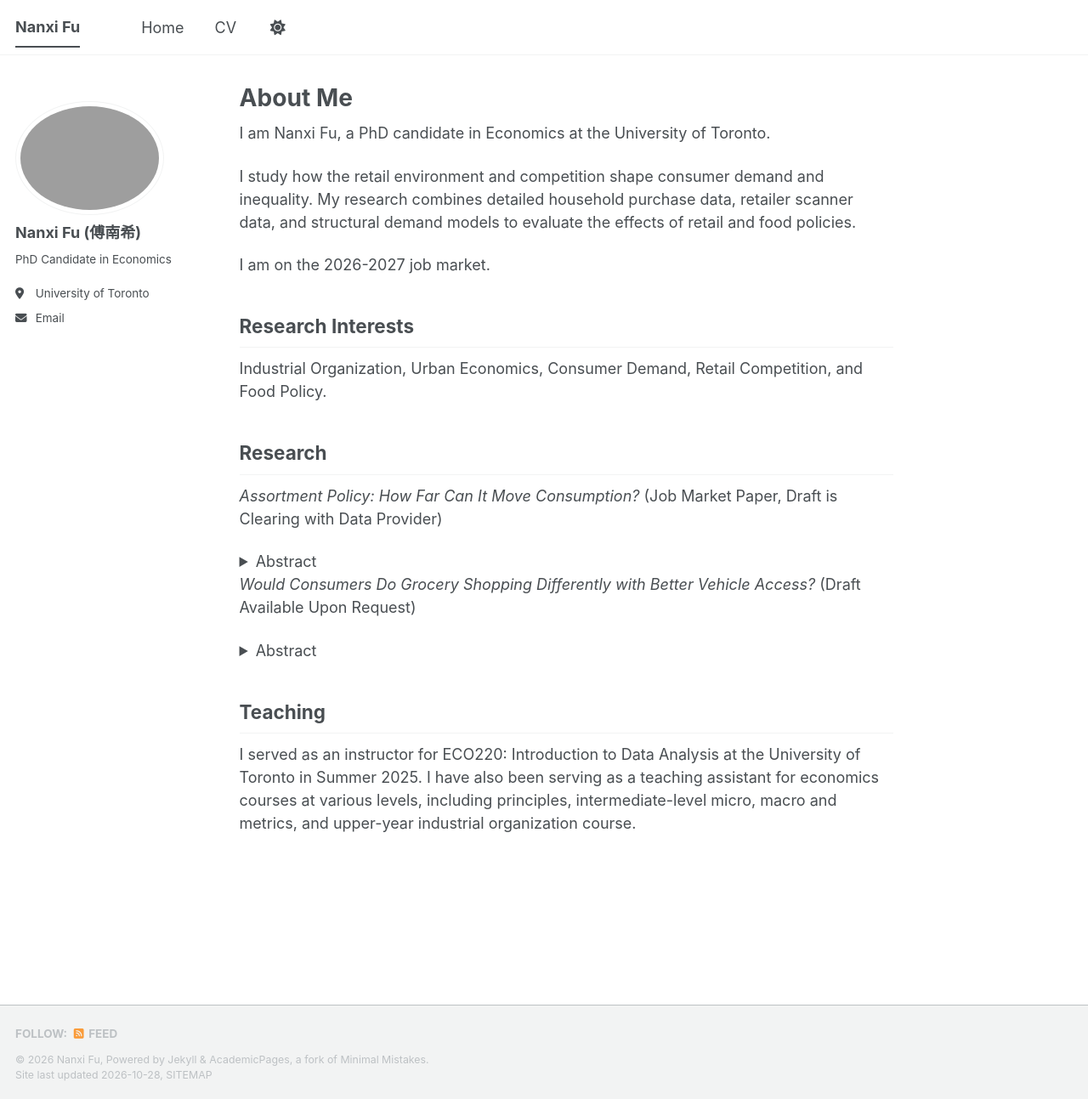
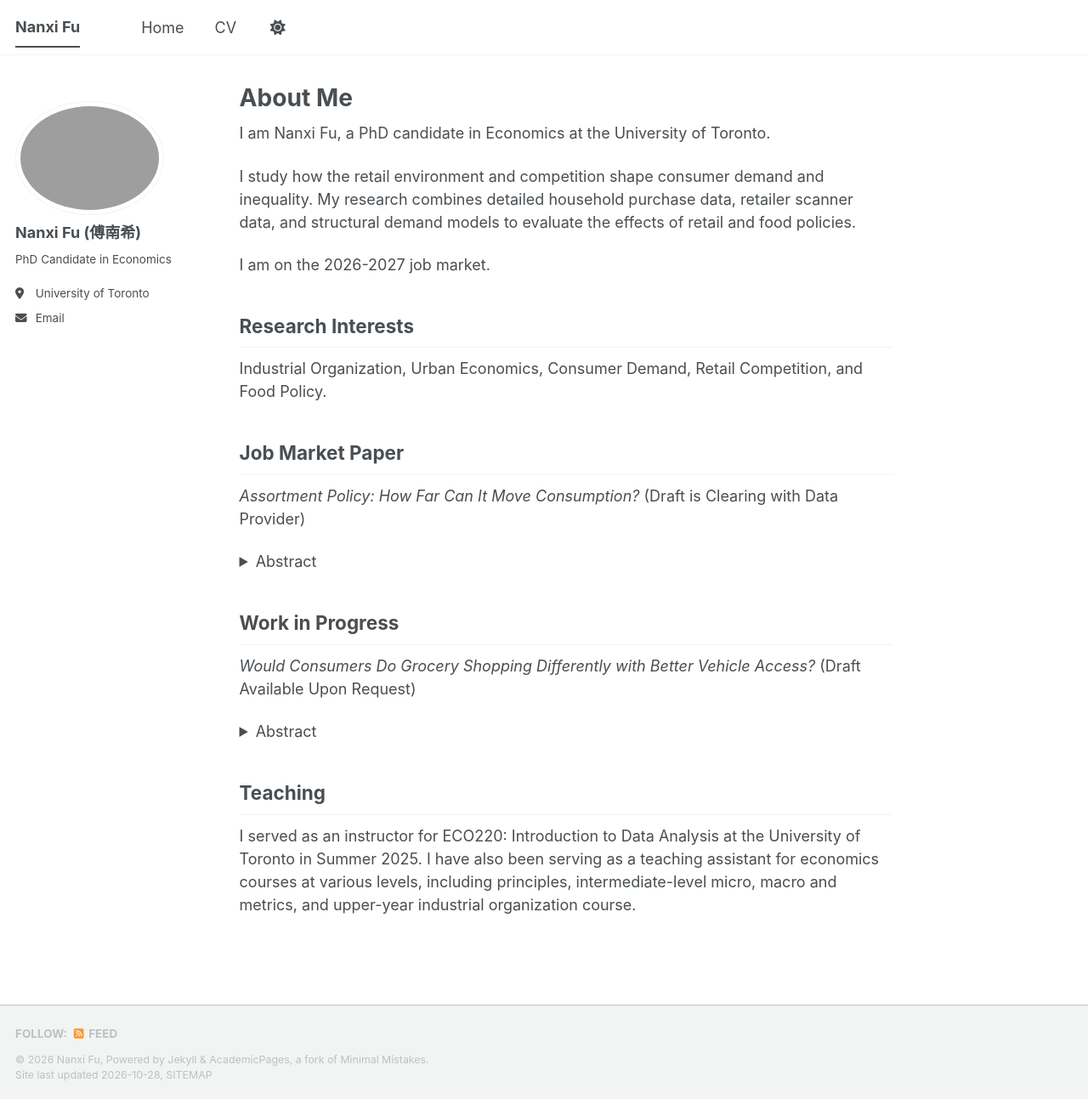
Before and after one commit to nanxifu/academic-website-test, a Jekyll site: the page built from _pages/about.md, in a window 1280 px wide and 1293 px high. Shown: the whole window at 85% size. Built offline with Jekyll 4.4.1, drawn with Linux system fonts in a browser that asks for light colours; a style sheet for code colours, icons or effects is not loaded.

Commit message:
Update about.md

```diff
--- a/_pages/about.md
+++ b/_pages/about.md
@@ -14,9 +14,9 @@ I am on the 2026-2027 job market.
 
 Industrial Organization, Urban Economics, Consumer Demand, Retail Competition, and Food Policy.
 
-## Research
+## Job Market Paper
 
-*Assortment Policy: How Far Can It Move Consumption?* (Job Market Paper, Draft is Clearing with Data Provider)
+*Assortment Policy: How Far Can It Move Consumption?* (Draft is Clearing with Data Provider)
 <details>
 <summary>Abstract</summary>
 
@@ -26,7 +26,7 @@ This paper explores whether assortment-targeted policy, such as a mandate on fre
 
 </details>
 
-
+## Work in Progress
 *Would Consumers Do Grocery Shopping Differently with Better Vehicle Access?* (Draft Available Upon Request)
 <details>
 <summary>Abstract</summary>
```
